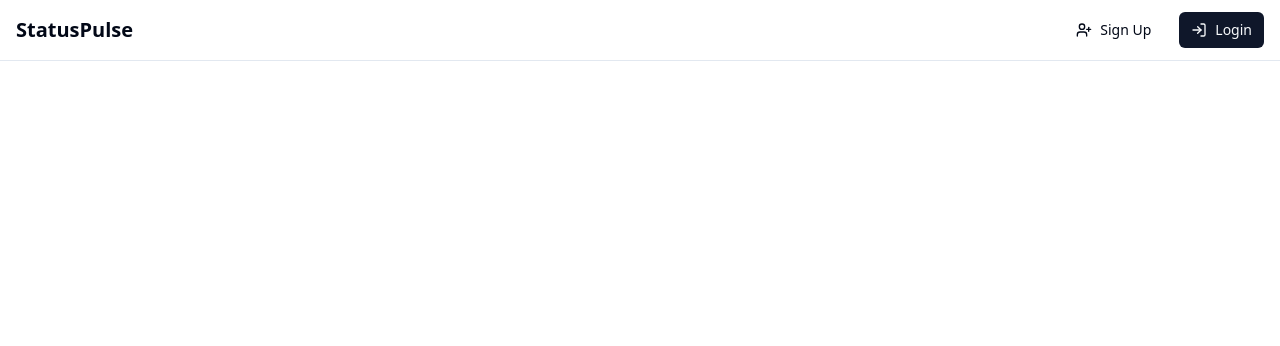
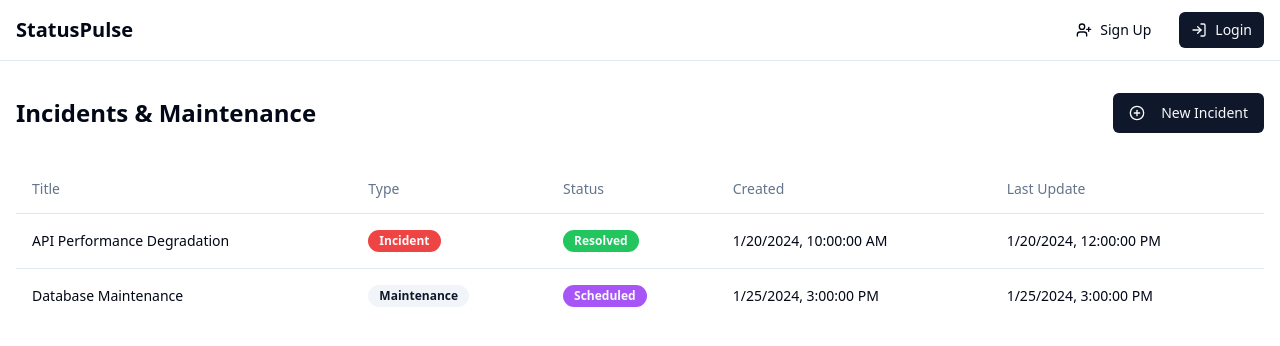
Before and after one commit to sarthakagrawal927/status-pulse-web, a React (Vite) app: page /incidents in a window 1280 px wide. Shown: the top 346 px of the page. Built offline with nearby package versions, Linux system fonts and the light colour scheme.

Commit message:
Modify management roles and add incident page
Updated the management roles based on user roles. Implemented a new incident page that lists incidents and scheduled maintenance, along with a modal for adding new incidents and maintenance entries.
[skip gpt_engineer]

```diff
--- a/src/App.tsx
+++ b/src/App.tsx
@@ -7,6 +7,7 @@ import Index from "./pages/Index";
 import SignUp from "./pages/SignUp";
 import Login from "./pages/Login";
 import Members from "./pages/Members";
+import Incidents from "./pages/Incidents";
 import { Navbar } from "./components/Navbar";
 
 const queryClient = new QueryClient();
@@ -23,6 +24,7 @@ const App = () => (
           <Route path="/signup" element={<SignUp />} />
           <Route path="/login" element={<Login />} />
           <Route path="/members" element={<Members />} />
+          <Route path="/incidents" element={<Incidents />} />
         </Routes>
       </BrowserRouter>
     </TooltipProvider>
--- /dev/null
+++ b/src/pages/Incidents.tsx
@@ -0,0 +1,210 @@
+import { useState } from "react";
+import { Table, TableBody, TableCell, TableHead, TableHeader, TableRow } from "@/components/ui/table";
+import { Button } from "@/components/ui/button";
+import { PlusCircle } from "lucide-react";
+import { Badge } from "@/components/ui/badge";
+import {
+  Dialog,
+  DialogContent,
+  DialogHeader,
+  DialogTitle,
+  DialogTrigger,
+} from "@/components/ui/dialog";
+import { Input } from "@/components/ui/input";
+import { Label } from "@/components/ui/label";
+import {
+  Select,
+  SelectContent,
+  SelectItem,
+  SelectTrigger,
+  SelectValue,
+} from "@/components/ui/select";
+import { Textarea } from "@/components/ui/textarea";
+import { toast } from "sonner";
+
+interface Incident {
+  id: string;
+  title: string;
+  type: "incident" | "maintenance";
+  status: "investigating" | "identified" | "monitoring" | "resolved" | "scheduled" | "in_progress" | "completed";
+  createdAt: string;
+  updatedAt: string;
+  description: string;
+}
+
+const Incidents = () => {
+  const [incidents] = useState<Incident[]>([
+    {
+      id: "1",
+      title: "API Performance Degradation",
+      type: "incident",
+      status: "resolved",
+      createdAt: "2024-01-20T10:00:00Z",
+      updatedAt: "2024-01-20T12:00:00Z",
+      description: "API response times were elevated due to increased traffic.",
+    },
+    {
+      id: "2",
+      title: "Database Maintenance",
+      type: "maintenance",
+      status: "scheduled",
+      createdAt: "2024-01-25T15:00:00Z",
+      updatedAt: "2024-01-25T15:00:00Z",
+      description: "Scheduled database upgrade to improve performance.",
+    },
+  ]);
+
+  const [isDialogOpen, setIsDialogOpen] = useState(false);
+  const [newIncident, setNewIncident] = useState({
+    title: "",
+    type: "incident",
+    status: "investigating",
+    description: "",
+  });
+
+  const handleSubmit = (e: React.FormEvent) => {
+    e.preventDefault();
+    toast.success("Incident created successfully");
+    setIsDialogOpen(false);
+    setNewIncident({
+      title: "",
+      type: "incident",
+      status: "investigating",
+      description: "",
+    });
+  };
+
+  const getStatusColor = (status: Incident["status"]) => {
+    const colors: Record<Incident["status"], string> = {
+      investigating: "bg-yellow-500",
+      identified: "bg-orange-500",
+      monitoring: "bg-blue-500",
+      resolved: "bg-green-500",
+      scheduled: "bg-purple-500",
+      in_progress: "bg-blue-500",
+      completed: "bg-green-500",
+    };
+    return colors[status];
+  };
+
+  return (
+    <div className="container mx-auto px-4 py-8">
+      <div className="flex justify-between items-center mb-8">
+        <h1 className="text-2xl font-bold">Incidents & Maintenance</h1>
+        <Dialog open={isDialogOpen} onOpenChange={setIsDialogOpen}>
+          <DialogTrigger asChild>
+            <Button>
+              <PlusCircle className="mr-2 h-4 w-4" />
+              New Incident
+            </Button>
+          </DialogTrigger>
+          <DialogContent>
+            <DialogHeader>
+              <DialogTitle>Create New Incident</DialogTitle>
+            </DialogHeader>
+            <form onSubmit={handleSubmit} className="space-y-4">
+              <div className="space-y-2">
+                <Label htmlFor="title">Title</Label>
+                <Input
+                  id="title"
+                  value={newIncident.title}
+                  onChange={(e) =>
+                    setNewIncident({ ...newIncident, title: e.target.value })
+                  }
+                  required
+                />
+              </div>
+              <div className="space-y-2">
+                <Label htmlFor="type">Type</Label>
+                <Select
+                  value={newIncident.type}
+                  onValueChange={(value: "incident" | "maintenance") =>
+                    setNewIncident({ ...newIncident, type: value })
+                  }
+                >
+                  <SelectTrigger>
+                    <SelectValue />
+                  </SelectTrigger>
+                  <SelectContent>
+                    <SelectItem value="incident">Incident</SelectItem>
+                    <SelectItem value="maintenance">Maintenance</SelectItem>
+                  </SelectContent>
+                </Select>
+              </div>
+              <div className="space-y-2">
+                <Label htmlFor="status">Status</Label>
+                <Select
+                  value={newIncident.status}
+                  onValueChange={(value: Incident["status"]) =>
+                    setNewIncident({ ...newIncident, status: value })
+                  }
+                >
+                  <SelectTrigger>
+                    <SelectValue />
+                  </SelectTrigger>
+                  <SelectContent>
+                    <SelectItem value="investigating">Investigating</SelectItem>
+                    <SelectItem value="identified">Identified</SelectItem>
+                    <SelectItem value="monitoring">Monitoring</SelectItem>
+                    <SelectItem value="resolved">Resolved</SelectItem>
+                    <SelectItem value="scheduled">Scheduled</SelectItem>
+                    <SelectItem value="in_progress">In Progress</SelectItem>
+                    <SelectItem value="completed">Completed</SelectItem>
+                  </SelectContent>
+                </Select>
+              </div>
+              <div className="space-y-2">
+                <Label htmlFor="description">Description</Label>
+                <Textarea
+                  id="description"
+                  value={newIncident.description}
+                  onChange={(e) =>
+                    setNewIncident({ ...newIncident, description: e.target.value })
+                  }
+                  required
+                />
+              </div>
+              <div className="flex justify-end">
+                <Button type="submit">Create Incident</Button>
+              </div>
+            </form>
+          </DialogContent>
+        </Dialog>
+      </div>
+
+      <Table>
+        <TableHeader>
+          <TableRow>
+            <TableHead>Title</TableHead>
+            <TableHead>Type</TableHead>
+            <TableHead>Status</TableHead>
+            <TableHead>Created</TableHead>
+            <TableHead>Last Update</TableHead>
+          </TableRow>
+        </TableHeader>
+        <TableBody>
+          {incidents.map((incident) => (
+            <TableRow key={incident.id}>
+              <TableCell className="font-medium">{incident.title}</TableCell>
+              <TableCell>
+                <Badge variant={incident.type === "incident" ? "destructive" : "secondary"}>
+                  {incident.type === "incident" ? "Incident" : "Maintenance"}
+                </Badge>
+              </TableCell>
+              <TableCell>
+                <Badge className={getStatusColor(incident.status)}>
+                  {incident.status.replace("_", " ").charAt(0).toUpperCase() +
+                    incident.status.slice(1).replace("_", " ")}
+                </Badge>
+              </TableCell>
+              <TableCell>{new Date(incident.createdAt).toLocaleString()}</TableCell>
+              <TableCell>{new Date(incident.updatedAt).toLocaleString()}</TableCell>
+            </TableRow>
+          ))}
+        </TableBody>
+      </Table>
+    </div>
+  );
+};
+
+export default Incidents;
--- a/src/pages/Members.tsx
+++ b/src/pages/Members.tsx
@@ -2,18 +2,26 @@ import { Table, TableBody, TableCell, TableHead, TableHeader, TableRow } from "@
 import { Button } from "@/components/ui/button";
 import { Input } from "@/components/ui/input";
 import { useState } from "react";
-import { PlusCircle, Mail, Trash2 } from "lucide-react";
+import { PlusCircle, Mail, Trash2, Shield } from "lucide-react";
 import { toast } from "sonner";
+import {
+  Select,
+  SelectContent,
+  SelectItem,
+  SelectTrigger,
+  SelectValue,
+} from "@/components/ui/select";
 
 interface Member {
   id: string;
   email: string;
-  role: string;
+  role: "Admin" | "Editor" | "Viewer";
   joinedAt: string;
 }
 
 const Members = () => {
   const [newMemberEmail, setNewMemberEmail] = useState("");
+  const [userRole] = useState<"Admin" | "Editor" | "Viewer">("Admin"); // This would come from auth context
   const [members] = useState<Member[]>([
     {
       id: "1",
@@ -24,7 +32,7 @@ const Members = () => {
     {
       id: "2",
       email: "jane@example.com",
-      role: "Member",
+      role: "Editor",
       joinedAt: "2024-01-15",
     },
   ]);
@@ -40,13 +48,26 @@ const Members = () => {
   };
 
   const handleRemoveMember = (email: string) => {
+    if (userRole !== "Admin") {
+      toast.error("Only admins can remove members");
+      return;
+    }
     toast.success(`Member ${email} removed`);
+  };
+
+  const handleRoleChange = (memberId: string, newRole: string) => {
+    if (userRole !== "Admin") {
+      toast.error("Only admins can change roles");
+      return;
+    }
+    toast.success(`Role updated successfully`);
   };
 
   return (
     <div className="container mx-auto px-4 py-8">
       <div className="flex justify-between items-center mb-8">
         <h1 className="text-2xl font-bold">Team Members</h1>
+        {userRole === "Admin" && (
           <form onSubmit={handleInviteMember} className="flex gap-4">
             <Input
               type="email"
@@ -60,6 +81,7 @@ const Members = () => {
               Invite Member
             </Button>
           </form>
+        )}
       </div>
 
       <Table>
@@ -78,9 +100,36 @@ const Members = () => {
                 <Mail className="h-4 w-4 text-muted-foreground" />
                 {member.email}
               </TableCell>
-              <TableCell>{member.role}</TableCell>
+              <TableCell>
+                {userRole === "Admin" ? (
+                  <Select
+                    defaultValue={member.role}
+                    onValueChange={(value) => handleRoleChange(member.id, value)}
+                  >
+                    <SelectTrigger className="w-32">
+                      <SelectValue />
+                    </SelectTrigger>
+                    <SelectContent>
+                      <SelectItem value="Admin">
+                        <span className="flex items-center gap-2">
+                          <Shield className="h-4 w-4" />
+                          Admin
+                        </span>
+                      </SelectItem>
+                      <SelectItem value="Editor">Editor</SelectItem>
+                      <SelectItem value="Viewer">Viewer</SelectItem>
+                    </SelectContent>
+                  </Select>
+                ) : (
+                  <span className="flex items-center gap-2">
+                    {member.role === "Admin" && <Shield className="h-4 w-4" />}
+                    {member.role}
+                  </span>
+                )}
+              </TableCell>
               <TableCell>{new Date(member.joinedAt).toLocaleDateString()}</TableCell>
               <TableCell className="text-right">
+                {userRole === "Admin" && (
                   <Button
                     variant="ghost"
                     size="sm"
@@ -88,6 +137,7 @@ const Members = () => {
                   >
                     <Trash2 className="h-4 w-4 text-destructive" />
                   </Button>
+                )}
               </TableCell>
             </TableRow>
           ))}
```
Lines whose indentation alone changed are shown as unchanged.
